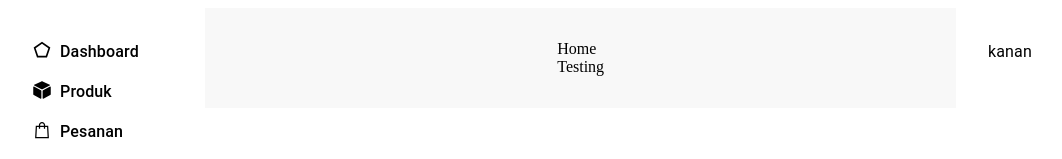
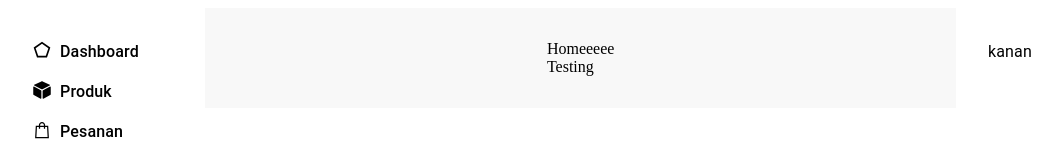
Before and after one commit to Abahski/fe-lakoe, a React (Vite) app: page / in a window 1280 px wide. Shown: the top 159 px of the page, without its empty margins (8-1070 px from the left). Built offline with nearby package versions, Linux system fonts and the light colour scheme.

Commit message:
Testing Home1

```diff
--- a/src/Home/index.tsx
+++ b/src/Home/index.tsx
@@ -3,7 +3,7 @@ import Testing from "./Testing"
 const Home = () => {
   return (
     <div>
-      Home
+      Homeeeee
       <Testing />
     </div>
   )
```
